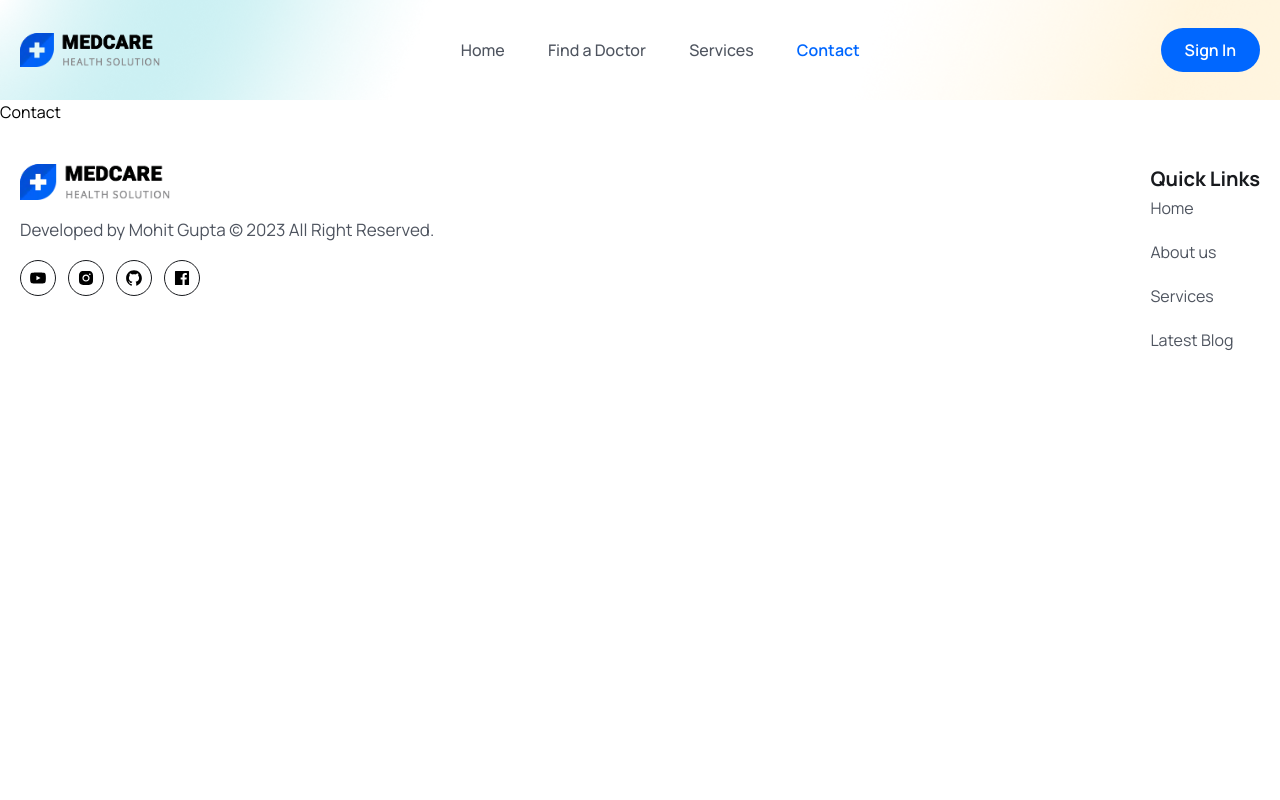
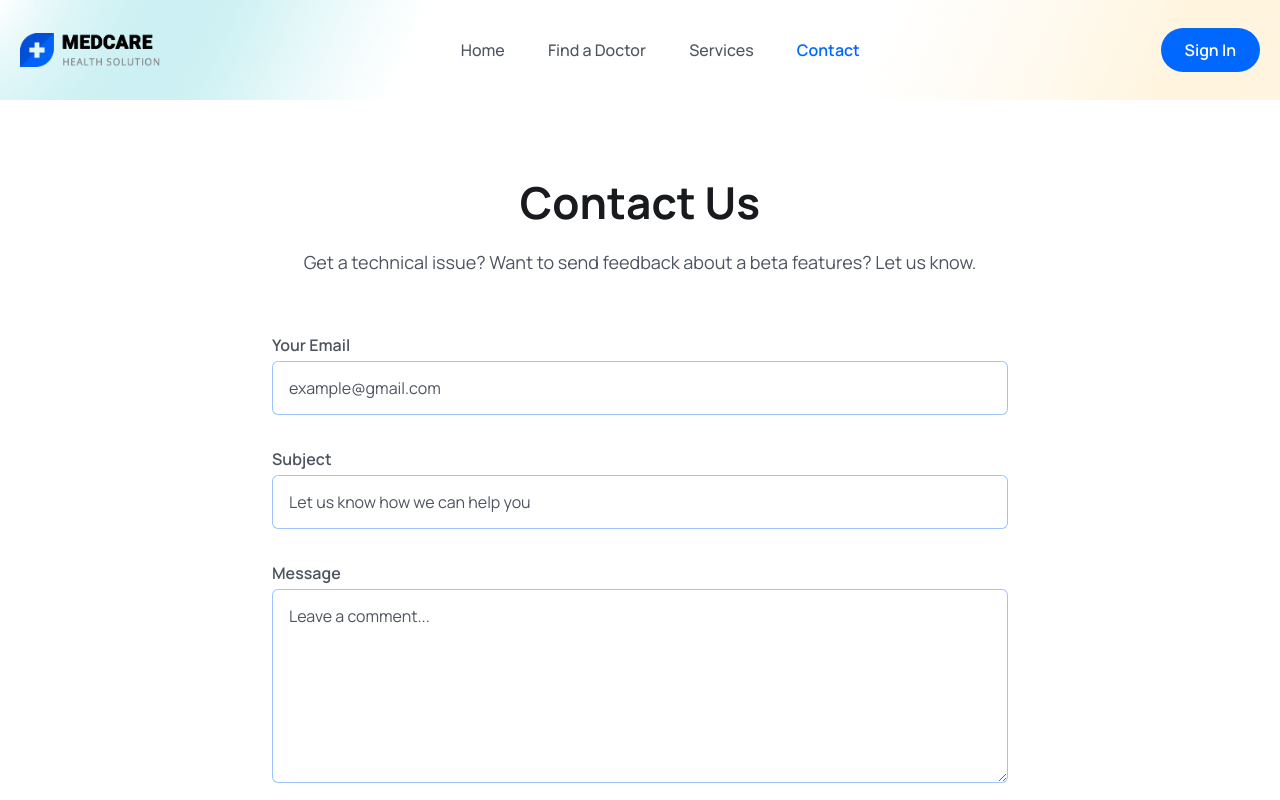
Before and after one commit to MohitCode17/doctor-appointment-system, a React (Vite) app in the folder client/: page /contact in a window 1280 px wide. Shown: the top 800 px of the page. Built offline with nearby package versions, Linux system fonts and the light colour scheme.

Commit message:
create contact page ui

```diff
--- a/client/src/index.css
+++ b/client/src/index.css
@@ -30,6 +30,12 @@
   .hero_section {
     @apply bg-[url('./assets/images/hero-bg.png')] bg-no-repeat bg-center bg-cover;
   }
+  .form_label {
+    @apply text-textColor font-semibold text-[16px] mb-2;
+  }
+  .form_input {
+    @apply w-full px-4 py-3 border border-solid border-[#0066ff61] focus:outline-none focus:border-primaryColor text-[16px] leading-7 text-headingColor placeholder:text-textColor cursor-pointer rounded-md;
+  }
 }
 
 @media only screen and (max-width: 1024px) {
--- a/client/src/pages/Contact.jsx
+++ b/client/src/pages/Contact.jsx
@@ -1,5 +1,54 @@
 const Contact = () => {
-  return <div>Contact</div>;
+  return (
+    <section>
+      <div className="px-4 mx-auto max-w-screen-md">
+        <h2 className="heading text-center">Contact Us</h2>
+        <p className="mb-8 lg:mb-14 font-light text-center text_para">
+          Get a technical issue? Want to send feedback about a beta features?
+          Let us know.
+        </p>
+        <form action="#" className="space-y-8">
+          <div>
+            <label htmlFor="email" className="form_label">
+              Your Email
+            </label>
+            <input
+              type="email"
+              id="email"
+              name="name"
+              placeholder="example@gmail.com"
+              className="form_input mt-1"
+            />
+          </div>
+          <div>
+            <label htmlFor="subject" className="form_label">
+              Subject
+            </label>
+            <input
+              type="text"
+              id="subject"
+              name="subject"
+              placeholder="Let us know how we can help you"
+              className="form_input mt-1"
+            />
+          </div>
+          <div>
+            <label htmlFor="message" className="form_label">
+              Message
+            </label>
+            <textarea
+              name="message"
+              id="message"
+              rows="6"
+              placeholder="Leave a comment..."
+              className="form_input mt-1"
+            ></textarea>
+          </div>
+          <button className="btn rounded-lg w-full sm:w-max">Submit</button>
+        </form>
+      </div>
+    </section>
+  );
 };
 
 export default Contact;
```
